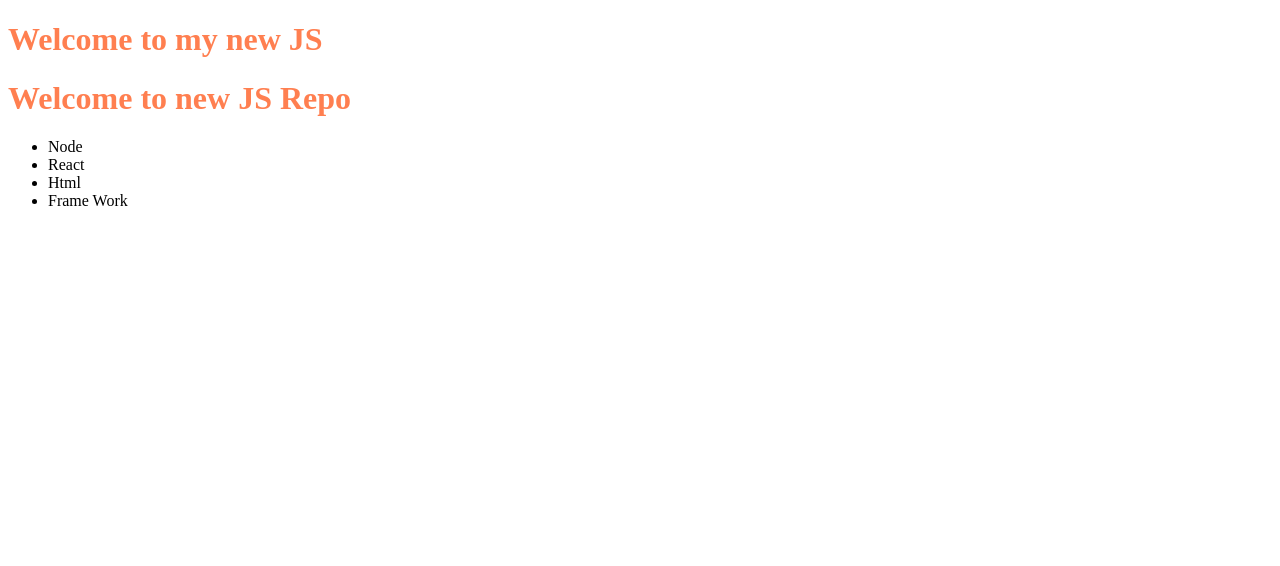
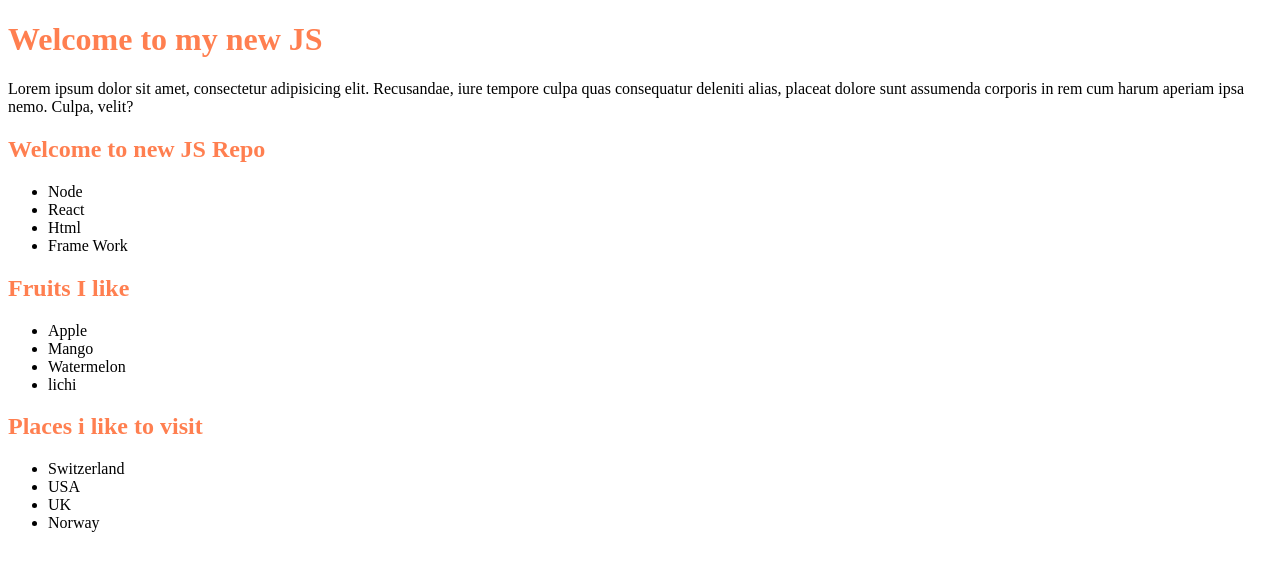
Before and after one commit to P-Hemal/Tour-Of-Dom, a plain HTML site: page index.html in a window 1280 px wide. Drawn offline with Linux system fonts and the light colour scheme.

Commit message:
elements

```diff
--- a/index.html
+++ b/index.html
@@ -11,8 +11,11 @@
 <body>
     <header>
         <h1>Welcome to my new JS</h1>
+        <p>Lorem ipsum dolor sit amet, consectetur adipisicing elit. Recusandae, iure tempore culpa quas consequatur
+            deleniti alias, placeat dolore sunt assumenda corporis in rem cum harum aperiam ipsa nemo. Culpa, velit?</p>
     </header>
     <main>
+        <section>
             <h1>Welcome to new JS Repo</h1>
             <ul>
                 <li>Node</li>
@@ -20,12 +23,35 @@
                 <li>Html</li>
                 <li>Frame Work</li>
             </ul>
+        </section>
+        <section>
+            <h1>Fruits I like</h1>
+            <ul>
+                <li>Apple</li>
+                <li>Mango</li>
+                <li>Watermelon</li>
+                <li>lichi</li>
+            </ul>
+        </section>
+        <section>
+            <h1 id="">Places i like to visit</h1>
+            <ul>
+                <li class="places">Switzerland</li>
+                <li class="places">USA</li>
+                <li class="places">UK</li>
+                <li>Norway</li>
+            </ul>
+        </section>
     </main>
     <script src="JS/Dom.js"></script>
     <script>
         const liCollection = document.getElementsByTagName('li');
-        for(const li of liCollection){
-            console.log(li.innerText);
+        for (const li of liCollection) {
+            // console.log(li.innerText);
+        }
+        const places = document.getElementsByClassName('places')
+        for(const place of places){
+            console.log(place.innerText);
         }
 
     </script>
```
Lines whose indentation alone changed are shown as unchanged.
